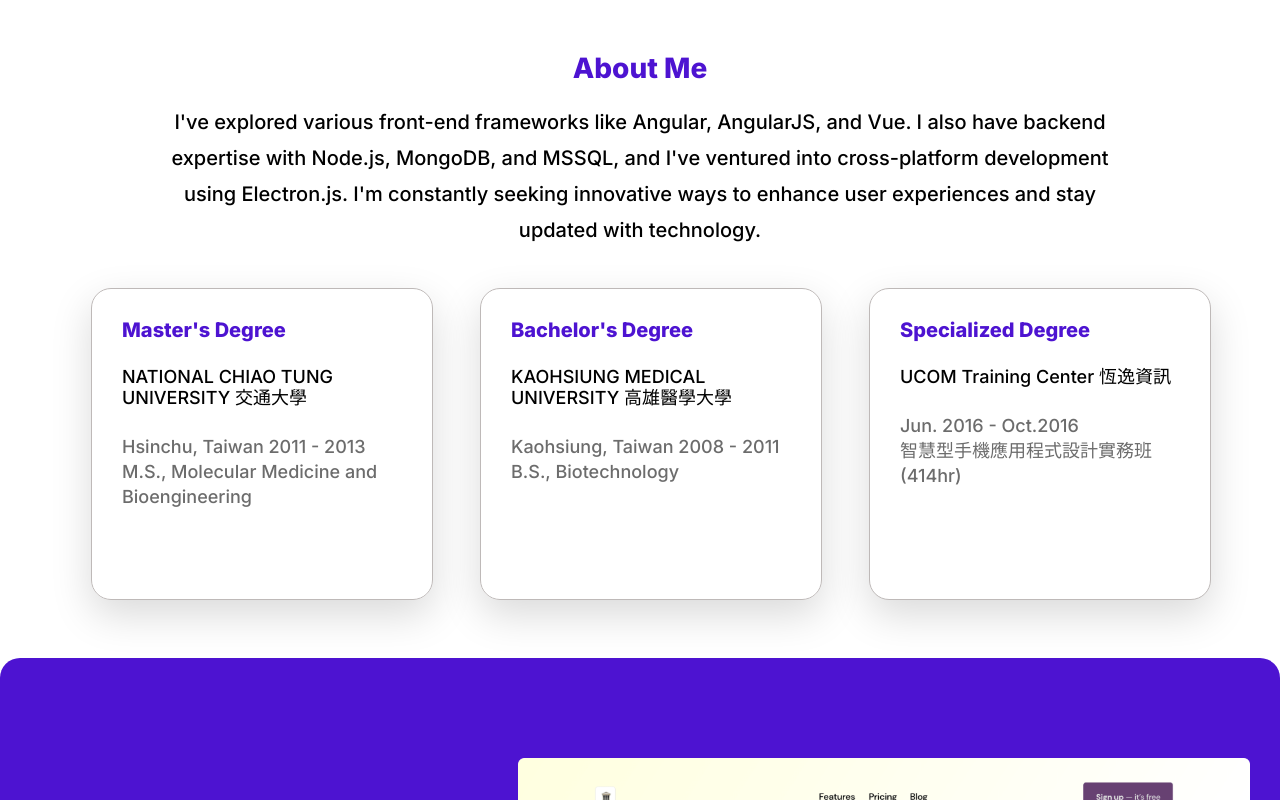
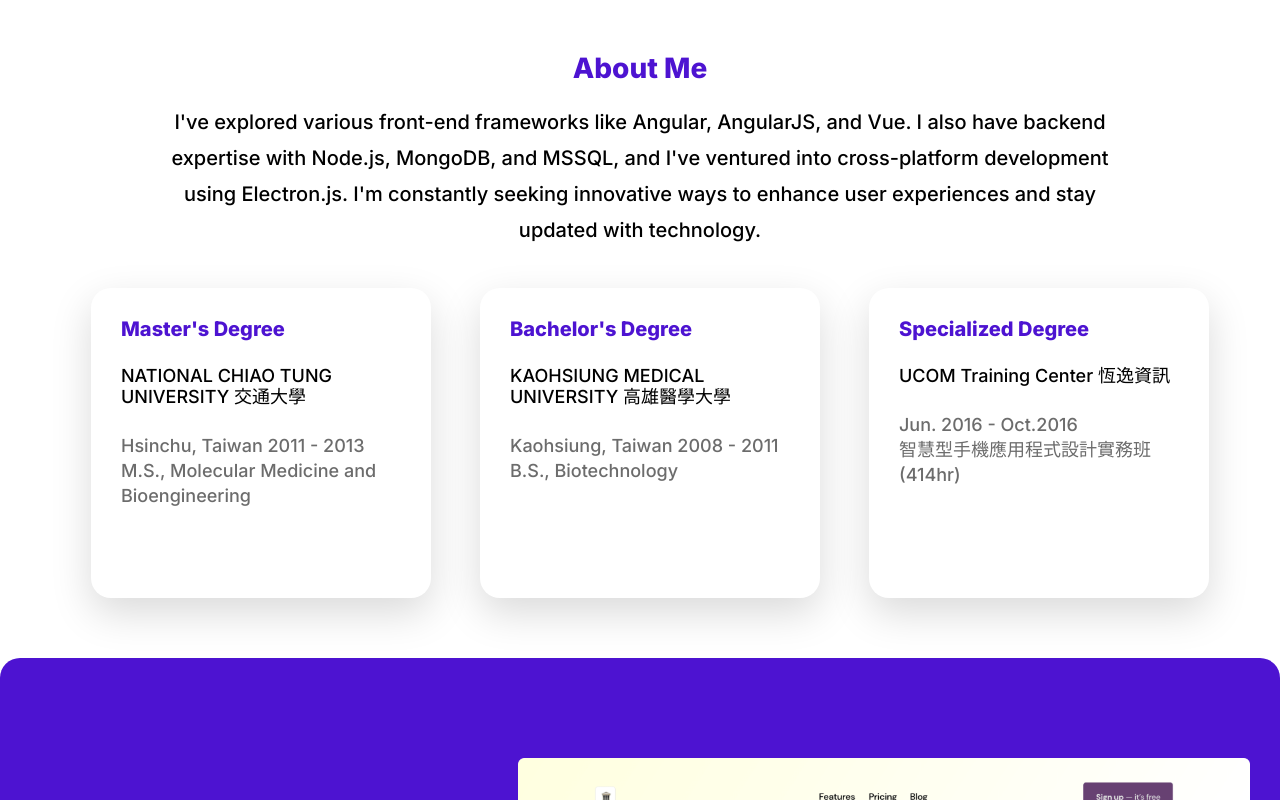
Before and after one commit to kakacf/jessica-2023, a website: page index.html in a window 1280 px wide. Shown: the part 571-1371 px from the top of the page. Drawn offline with nearby package versions, Linux system fonts and the light colour scheme; files that its build step writes are made by us from their sources.

Commit message:
調整 education

```diff
--- a/sass/layout/_section-2.scss
+++ b/sass/layout/_section-2.scss
@@ -39,10 +39,8 @@
         justify-content: space-between;
         align-items: center;
         flex-wrap: wrap;
-        gap: 2rem;
+        gap: 3rem;
         padding: 2rem;
-
-
     }
 
     .card {
@@ -65,7 +63,7 @@
             min-width: 28rem;
             height: 25rem;
             padding: 3rem;
-            border: 0.1rem solid $color-light-grey;
+            // border: 0.1rem solid $color-light-grey;
             border-radius: 2rem;
 
             display: flex;
```
